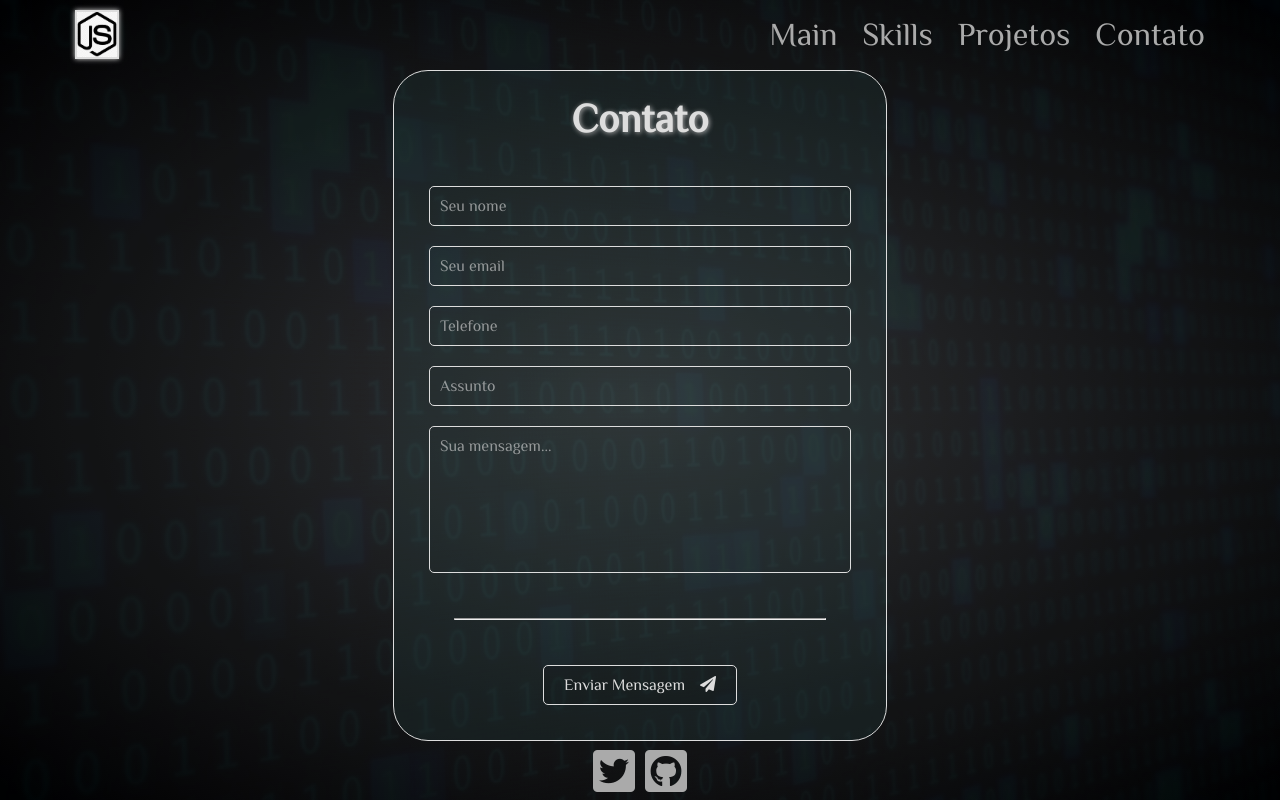
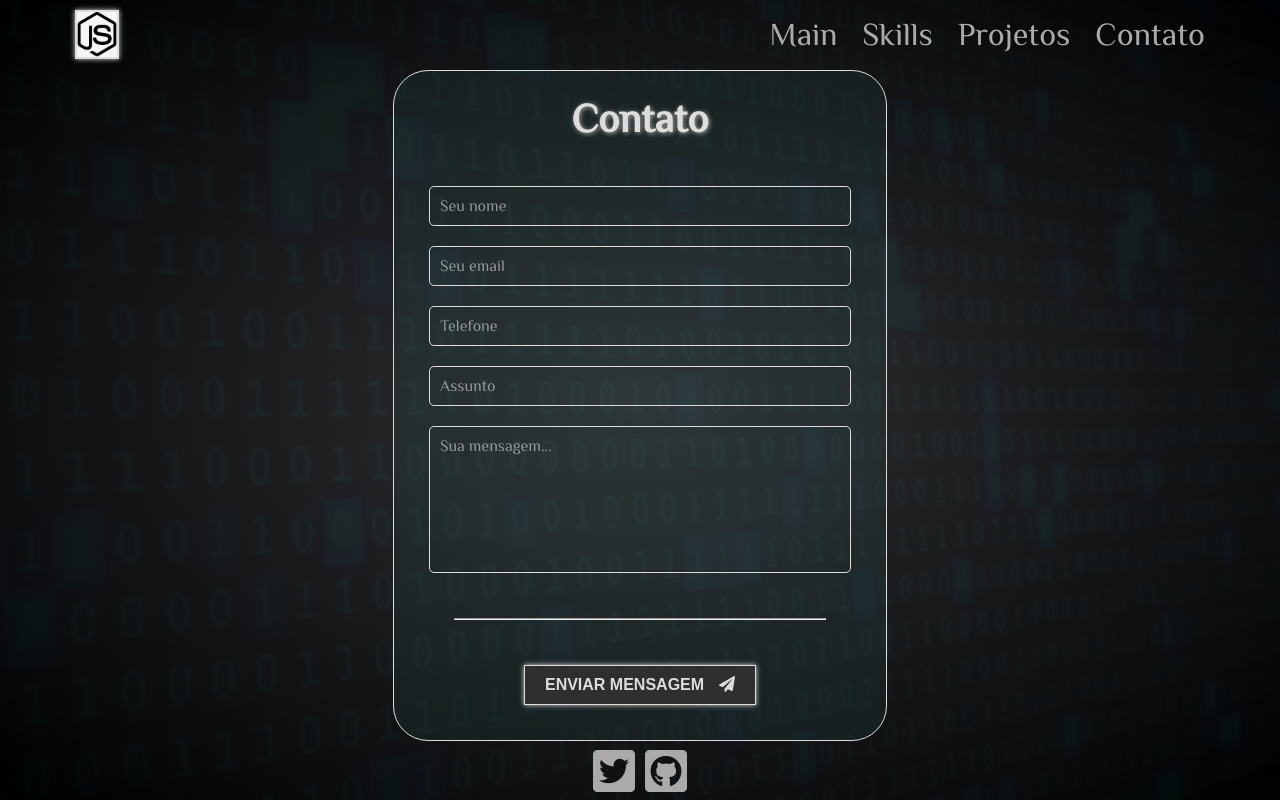
Before and after one commit to batistaTiago/portfolio-v2, an Angular app in the folder angular-portfolio/: page /contact in a window 1280 px wide. Built offline with nearby package versions, Linux system fonts and the light colour scheme.

Commit message:
ajustes ui

```diff
--- a/angular-portfolio/src/app/contact/contact.component.html
+++ b/angular-portfolio/src/app/contact/contact.component.html
@@ -15,7 +15,7 @@
 
     <hr>
 
-    <button type="submit">Enviar Mensagem<i class="fas fa-paper-plane"></i></button>
+    <button type="submit">ENVIAR MENSAGEM<i class="fas fa-paper-plane"></i></button>
 
   </form>
 
--- a/angular-portfolio/src/app/contact/contact.component.scss
+++ b/angular-portfolio/src/app/contact/contact.component.scss
@@ -78,9 +78,14 @@ form {
         cursor: pointer;
 
         border: 1px solid $main-color;
-        border-radius: 5px;
 
-        background-color: rgba(0,0,0,0.1);
+        font-weight: bold;
+        font-family: sans-serif;
+
+        box-shadow: 0px 0px 5px $main-color;
+
+
+        background-color: #2F2F2FFF;
 
         i {
             margin-left: 15px;
@@ -96,11 +101,10 @@ form {
 
     input:focus, textarea:focus, button:hover {
         transform: scale(1.015, 1.035);
-        box-shadow: 0px 0px 5px $main-color;
     }
 
-    button:hover {
-        font-weight: 900;
+    input:focus, textarea:focus {
+        box-shadow: 0px 0px 5px $main-color;
     }
 
     .shake-animation {
```
